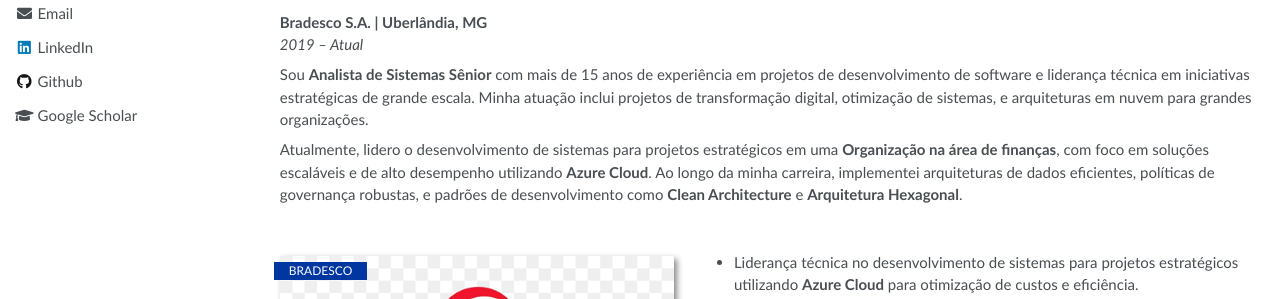
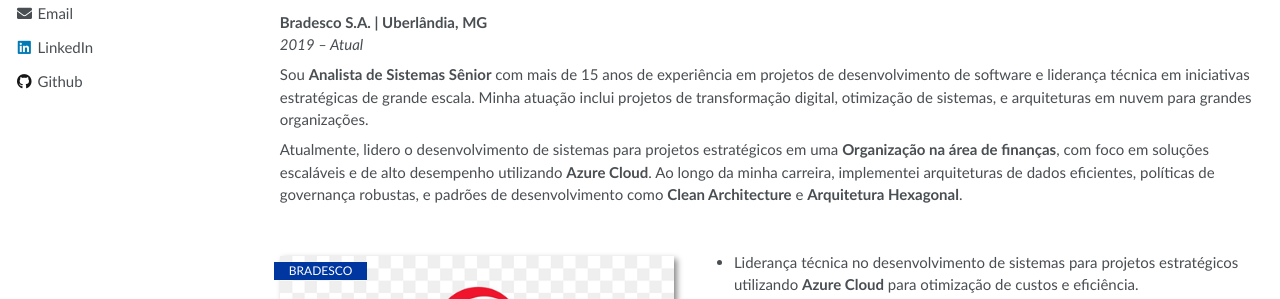
Before and after one commit to jeanferreiraufu/jeanferreiraufu.github.io, a Jekyll site: the page built from _pages/about.md, in a window 1280 px wide. Shown: the part 552-851 px from the top of the page. Built offline with Jekyll 4.4.1, drawn with Linux system fonts in a browser that asks for light colours.

Commit message:
Remove GSID

```diff
--- a/_config.yml
+++ b/_config.yml
@@ -36,7 +36,7 @@
   location         : "Uberlândia, MG, Brasil"
   employer         : "Banco Bradesco S.A"
   pubmed           :
-  googlescholar    : "https://scholar.google.com/citations?user=YOUR_GOOGLE_SCHOLAR_ID"
+  googlescholar    : #"https://scholar.google.com/citations?user=YOUR_GOOGLE_SCHOLAR_ID"
   email            : "jeanalves.ferreira@ufu.br"
   researchgate     :  # e.g., "https://www.researchgate.net/profile/yourprofile"
   uri              : "https://jeanferreiraufu.github.io/"
```
